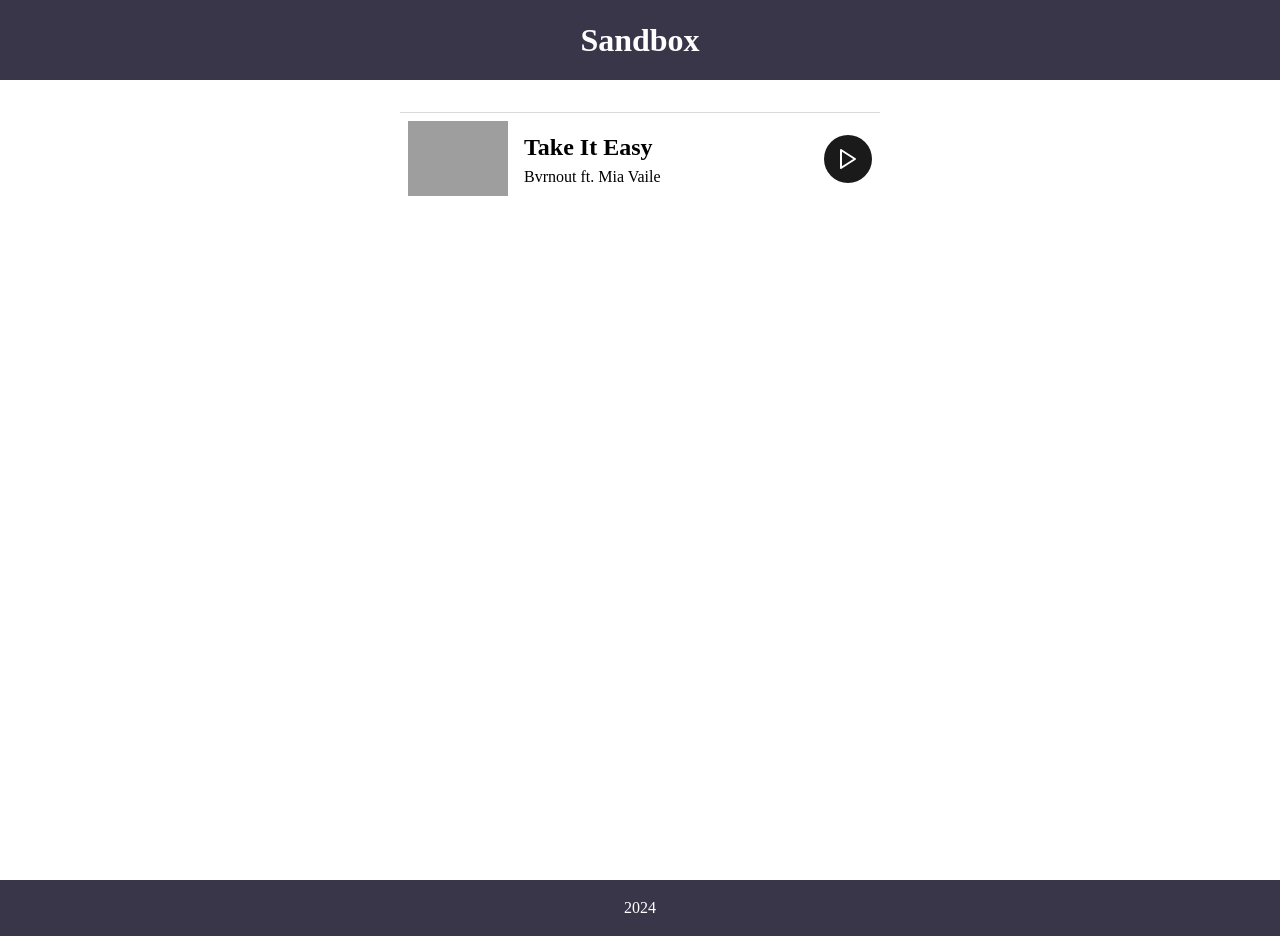
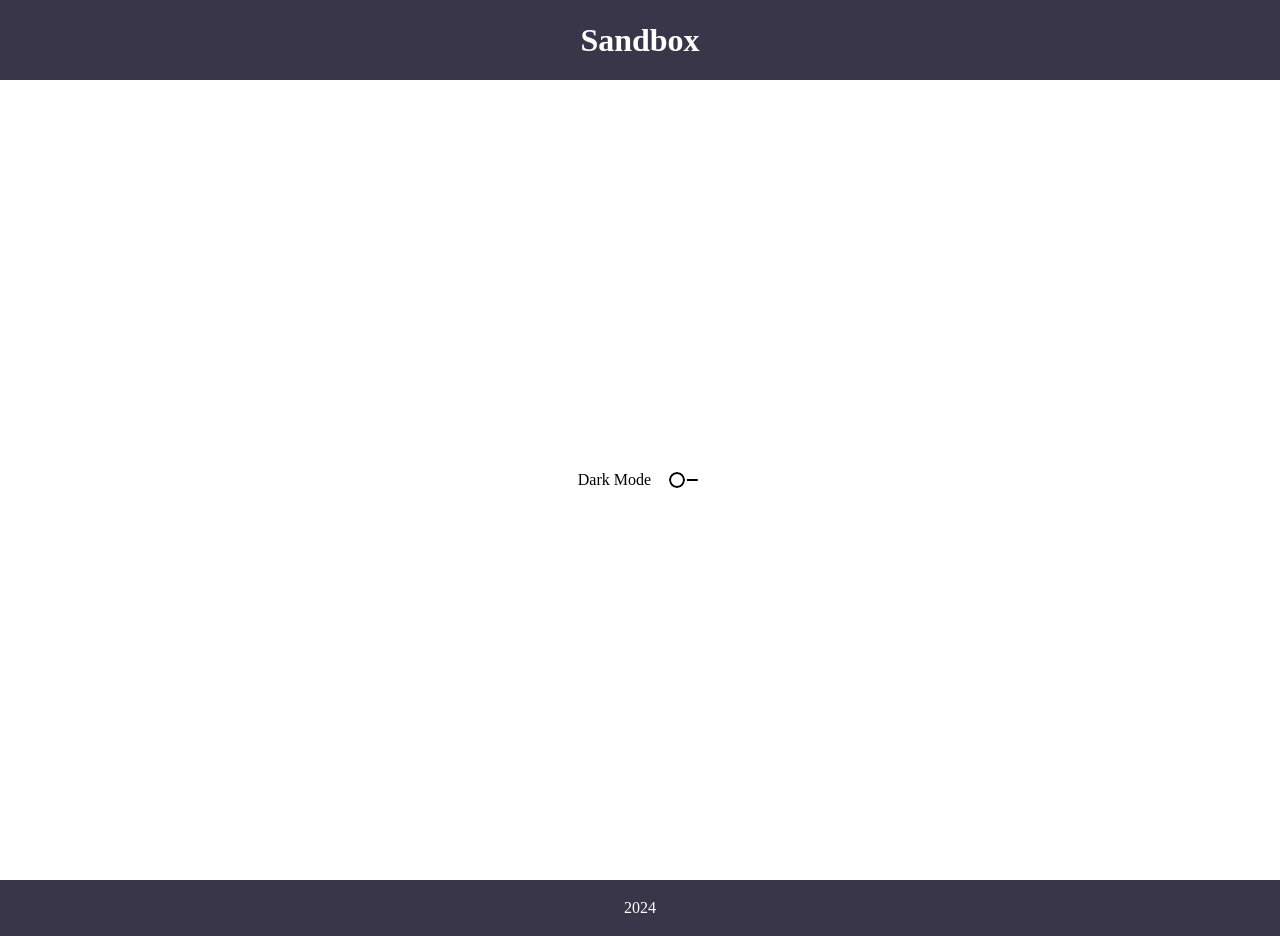
Before and after one commit to paulichdom/joy-of-react-playground, a React (Vite) app: page / in a window 1280 px wide. Built offline with nearby package versions, Linux system fonts and the light colour scheme; grey boxes are pictures that could not be loaded.

Commit message:
add dark mode toggle component

```diff
--- a/src/App.tsx
+++ b/src/App.tsx
@@ -1,13 +1,11 @@
+import DarkModeToggle from './components/DarkModeToggle/DarkModeToggle';
 import Layout from './components/Layout';
-import MediaPlayer from './components/MediaPlayer';
-
-const DEMO_SONG_SRC = 'https://storage.googleapis.com/joshwcomeau/bvrnout-take-it-easy-short.mp3';
 
 function App() {
   return (
-   <Layout>
-    <MediaPlayer src={DEMO_SONG_SRC} />
-   </Layout>
+    <Layout>
+      <DarkModeToggle />
+    </Layout>
   );
 }
 
--- /dev/null
+++ b/src/components/DarkModeToggle/DarkModeToggle.tsx
@@ -0,0 +1,44 @@
+/*
+Local Storage cheatsheet:
+
+// To save an item:
+window.localStorage.setItem('is-dark-mode', true);
+
+// To retrieve the value:
+JSON.parse(window.localStorage.getItem('is-dark-mode'));
+*/
+
+import React from 'react';
+import Toggle from './Toggle';
+import styled from 'styled-components';
+
+function App() {
+  const [isDarkMode, setIsDarkMode] = React.useState(false);
+
+  console.log({isDarkMode})
+
+  return (
+    <Wrapper isDarkMode={isDarkMode}>
+      <Toggle
+        label="Dark Mode"
+        checked={isDarkMode}
+        handleToggle={setIsDarkMode}
+        backdropColor={isDarkMode ? 'white' : 'black'}
+      />
+    </Wrapper>
+  );
+}
+
+export default App;
+
+type WrapperProps = {
+  isDarkMode: boolean;
+};
+
+const Wrapper = styled.div<WrapperProps>`
+  display: flex;
+  justify-content: center;
+  background-color: ${({isDarkMode}) => (isDarkMode ? 'black' : 'white')};
+  color: ${({isDarkMode}) => (isDarkMode ? 'white' : 'black')};
+  height: 100%;
+`;
--- /dev/null
+++ b/src/components/DarkModeToggle/Toggle.tsx
@@ -0,0 +1,138 @@
+import React from 'react';
+import styled from 'styled-components';
+
+type ToggleProps = {
+  label: string;
+  checked: boolean;
+  handleToggle: (checked: boolean) => void;
+  backdropColor?: string;
+  size?: number;
+};
+
+const Toggle: React.FC<ToggleProps> = ({
+  label,
+  checked,
+  handleToggle,
+  backdropColor = 'white',
+  size = 16,
+}) => {
+  const id = React.useId();
+
+  const padding = size * 0.1;
+  const width = size * 2 + padding * 2;
+
+  const ballTransform = checked ? `translateX(100%)` : `translateX(0%)`;
+
+  /* const wrapperStyle = {
+    width,
+    padding,
+    '--radius': size * 0.25 + 'px',
+    '--backdrop-color': backdropColor,
+  }; */
+
+  /* const ballStyle = {
+    width: size,
+    height: size,
+    transform: checked ? `translateX(100%)` : `translateX(0%)`,
+  }; */
+
+  return (
+    <Wrapper>
+      <label htmlFor={id}>{label}</label>
+      <ToggleButton
+        id={id}
+        type="button"
+        aria-pressed={checked}
+        onClick={() => {
+          handleToggle(!checked);
+        }}
+        width={width + 'px'}
+        padding={padding}
+        radius={size * 0.25 + 'px'}
+        checked={checked}
+      >
+        <Ball
+          size={size}
+          transform={ballTransform}
+          background={backdropColor}
+          checked={checked}
+        />
+      </ToggleButton>
+    </Wrapper>
+  );
+};
+
+export default Toggle;
+
+const Wrapper = styled.div`
+  display: flex;
+  align-items: center;
+  gap: 16px;
+`;
+
+type ToggleStyle = {
+  width: string;
+  padding: number;
+  radius: string;
+  checked: boolean;
+};
+
+const ToggleButton = styled.button<ToggleStyle>`
+  border: none;
+  background: transparent;
+  cursor: pointer;
+  position: relative;
+
+  width: ${({ width }) => `${width}`};
+  padding: ${({ padding }) => `${padding}px`};
+
+  &::before {
+    content: '';
+    position: absolute;
+    z-index: 0;
+    top: -8px;
+    left: -8px;
+    right: -8px;
+    bottom: -8px;
+  }
+
+  &::after {
+    content: '';
+    position: absolute;
+    z-index: 1;
+    top: 0;
+    left: ${({ radius }) => radius};
+    right: ${({ radius }) => radius};
+    bottom: 0;
+    margin: auto;
+    height: 2px;
+    background: ${({ checked }) => `${checked ? 'white' : 'black'}`};
+    border-radius: 10px;
+  }
+
+  &:focus-visible {
+    outline: 2px auto hsl(345deg 100% 50%);
+    outline-offset: 2px;
+  }
+`;
+
+type BallStyle = {
+  size: number;
+  transform: string;
+  background: string;
+  checked: boolean;
+};
+
+const Ball = styled.span<BallStyle>`
+  display: block;
+  position: relative;
+  z-index: 2;
+  border-radius: 50%;
+  background: ${({ checked }) => `${checked ? 'black' : 'white'}`};
+  border: 2px solid ${({ checked }) => `${checked ? 'white' : 'black'}`};
+  outline: 2px solid ${({ checked }) => `${checked ? 'black' : 'white'}`};
+
+  width: ${({ size }) => `${size}px`};
+  height: ${({ size }) => `${size}px`};
+  transform: ${({ transform }) => `${transform}`};
+`;
--- /dev/null
+++ b/src/components/DarkModeToggle/index.ts
@@ -0,0 +1,2 @@
+export * from './DarkModeToggle';
+export * from './Toggle';
--- a/src/components/MediaPlayer/MediaPlayer.tsx
+++ b/src/components/MediaPlayer/MediaPlayer.tsx
@@ -2,6 +2,8 @@ import React from 'react';
 import { Play, Pause } from 'react-feather';
 import VisuallyHidden from '../VisuallyHidden';
 import styled from 'styled-components';
+
+// const DEMO_SONG_SRC = 'https://storage.googleapis.com/joshwcomeau/bvrnout-take-it-easy-short.mp3';
 
 const MediaPlayer: React.FC<{ src: string }> = ({ src }) => {
   const [isPlaying, setIsPlaying] = React.useState(false);
```
